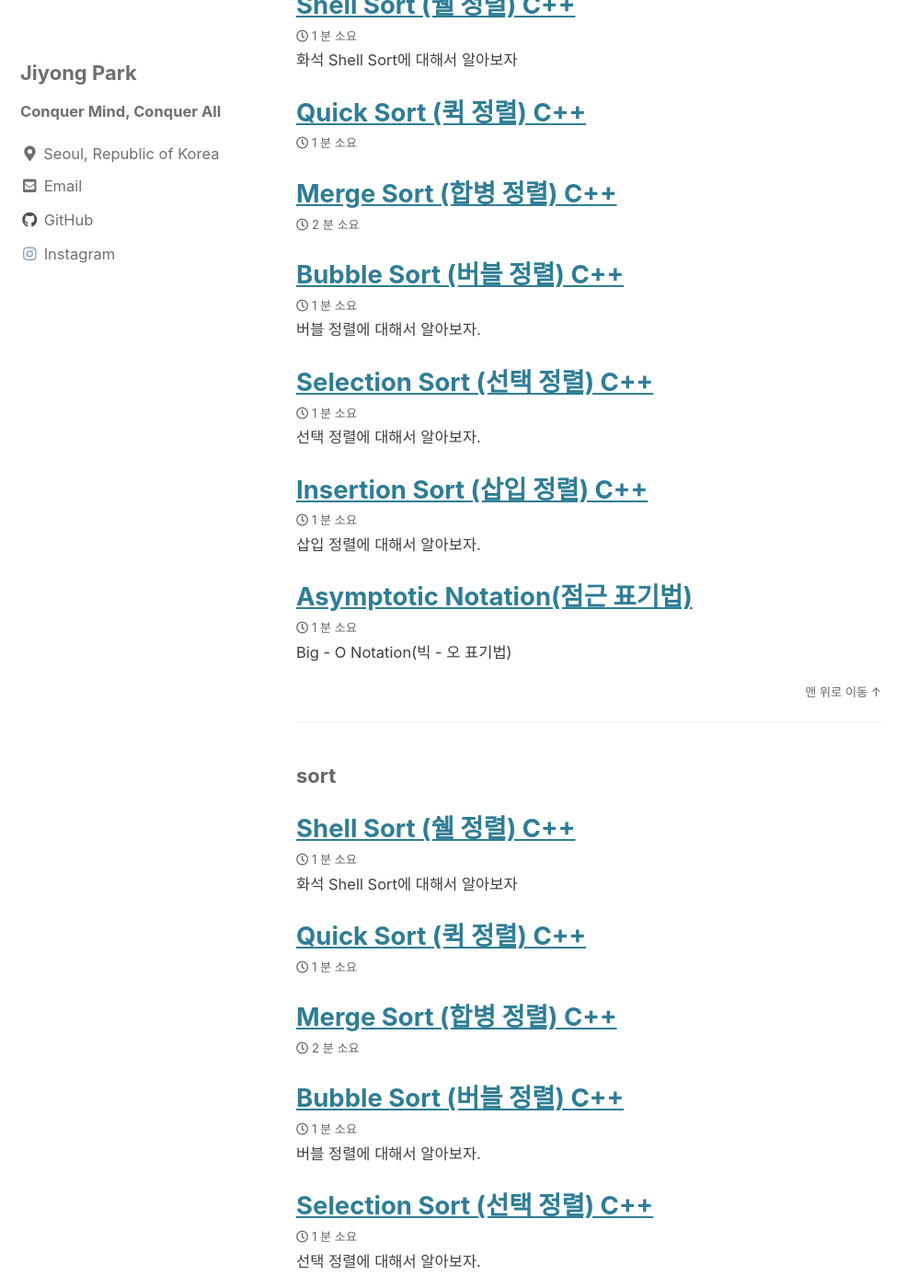
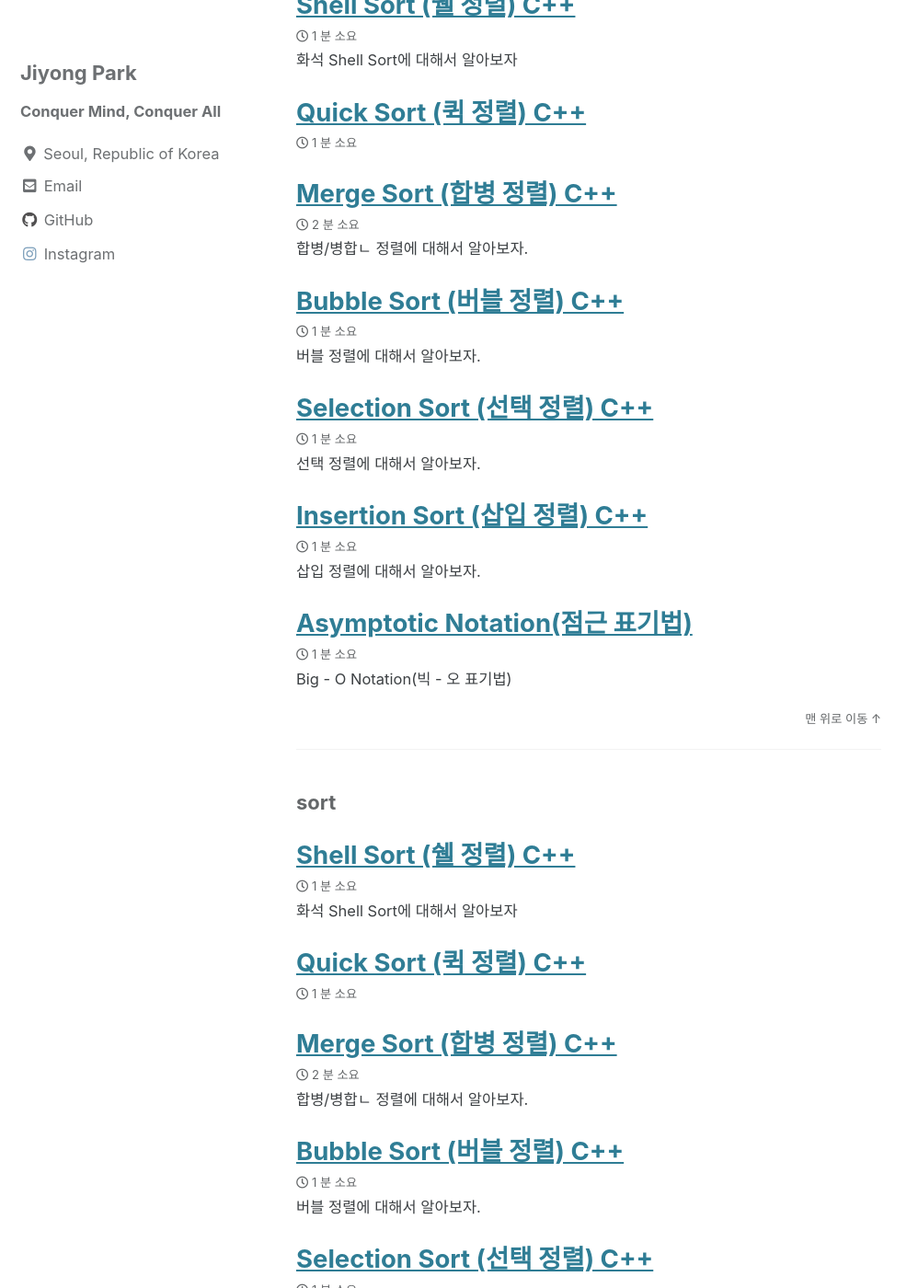
Before and after one commit to bjybs123/bjybs123.github.io, a Jekyll site: the page built from _pages/tag.md, in a window 1280 px wide and 1400 px high, scrolled down 519 px. Shown: the whole window at 92% size, without its empty margins (0-998 px from the left). Built offline with Jekyll 4.4.1, drawn with Linux system fonts in a browser that asks for light colours; cached includes are drawn as plain includes.

Commit message:
subtitle added

```diff
--- a/_posts/Algorithm/2021-07-25-Merge-Sort.md
+++ b/_posts/Algorithm/2021-07-25-Merge-Sort.md
@@ -1,6 +1,6 @@
 ---
 title:  "Merge Sort (합병 정렬) C++"
-
+excerpt: "합병/병합ㄴ 정렬에 대해서 알아보자."
 categories:
   - Algorithm
 tags:
```
